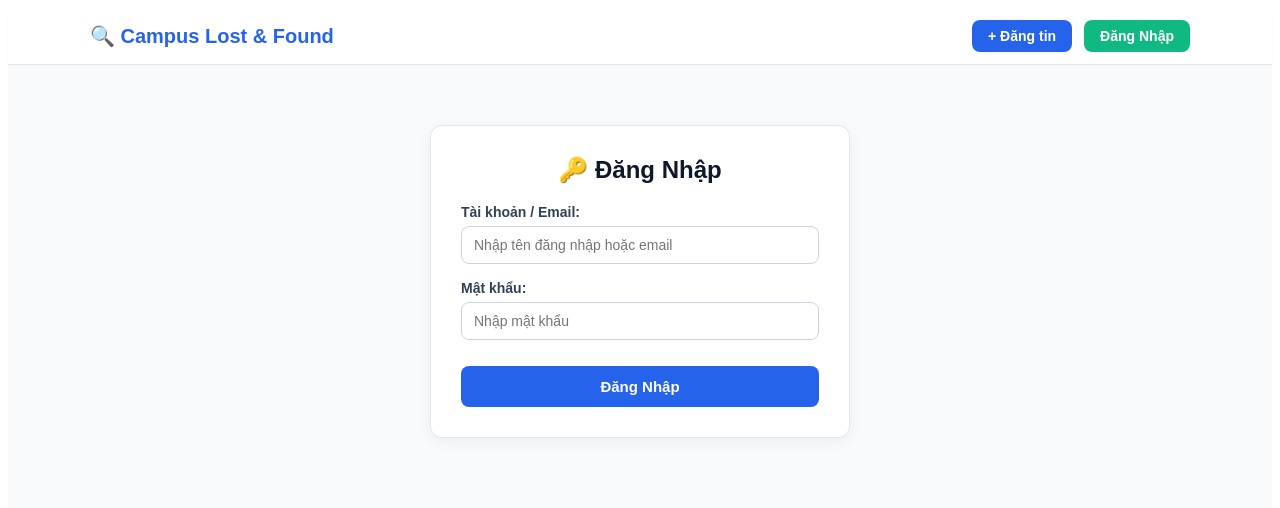
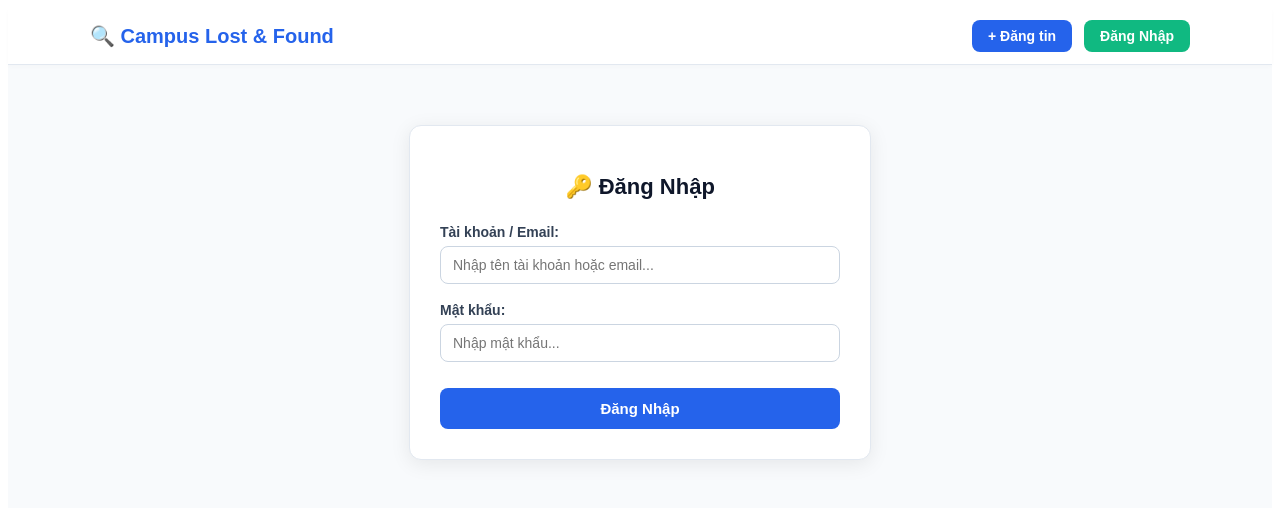
Before and after one commit to hoangtrongbao77/campus-lost-found-frontend2, a React (Vite) app: page /login in a window 1280 px wide. Shown: the top 508 px of the page. Built offline with nearby package versions, Linux system fonts and the light colour scheme.

Commit message:
Fix login page render issue and routing

```diff
--- a/src/App.jsx
+++ b/src/App.jsx
@@ -1,18 +1,11 @@
 import React from 'react';
-import { Routes, Route, Link, useNavigate } from 'react-router-dom';
+import { Routes, Route, Link } from 'react-router-dom';
 import Home from './pages/Home';
-import Login from './pages/Login'; // 👈 Import Trang Login
+import Login from './pages/Login';
 import CreateItem from './pages/CreateItem';
 import ItemDetail from './pages/ItemDetail';
 
-// Bọc thử các trang optional để tránh crash nếu chưa tạo file
-import Admin from './pages/Admin';
-import Profile from './pages/Profile';
-
 function App() {
-  const navigate = useNavigate();
-
-  // Bắt lỗi an toàn khi đọc user từ localStorage (Ngăn ngừa màn hình trắng)
   let currentUser = null;
   try {
     const savedUser = localStorage.getItem('user');
@@ -20,8 +13,7 @@ function App() {
       currentUser = JSON.parse(savedUser);
     }
   } catch (err) {
-    console.error('Lỗi parse user từ localStorage:', err);
-    localStorage.removeItem('user');
+    console.error('Lỗi đọc user:', err);
   }
 
   const handleLogout = () => {
@@ -31,7 +23,7 @@ function App() {
 
   return (
     <div style={{ minHeight: '100vh', backgroundColor: '#f8fafc', fontFamily: 'sans-serif' }}>
-      {/* THANH HEADER */}
+      {/* HEADER */}
       <header style={styles.header}>
         <div style={styles.headerContainer}>
           <Link to="/" style={styles.logo}>
@@ -43,17 +35,11 @@ function App() {
               + Đăng tin
             </Link>
 
-            {currentUser?.role === 'admin' && (
-              <Link to="/admin" style={styles.adminBtn}>
-                🛡️ Trang Admin
-              </Link>
-            )}
-
             {currentUser ? (
               <div style={styles.userSection}>
-                <Link to="/profile" style={styles.profileLink}>
-                  👤 <strong>{currentUser.fullName || currentUser.name || 'Trang cá nhân'}</strong>
-                </Link>
+                <span style={styles.welcomeText}>
+                  👤 <strong>{currentUser.fullName || currentUser.name || 'Sinh viên'}</strong>
+                </span>
                 <button onClick={handleLogout} style={styles.logoutBtn}>
                   Đăng Xuất
                 </button>
@@ -67,15 +53,14 @@ function App() {
         </div>
       </header>
 
-      {/* KHU VỰC ROUTE NỘI DUNG */}
-      <main style={{ paddingBottom: '40px' }}>
+      {/* KHU VỰC NỘI DUNG MAIN */}
+      <main style={{ padding: '20px 15px' }}>
         <Routes>
           <Route path="/" element={<Home />} />
           <Route path="/login" element={<Login />} />
           <Route path="/create" element={<CreateItem />} />
           <Route path="/items/:id" element={<ItemDetail />} />
-          <Route path="/admin" element={<Admin />} />
-          <Route path="/profile" element={<Profile />} />
+          <Route path="*" element={<Home />} />
         </Routes>
       </main>
     </div>
@@ -121,27 +106,14 @@ const styles = {
     fontWeight: '600',
     fontSize: '14px',
   },
-  adminBtn: {
-    backgroundColor: '#eab308',
-    color: '#ffffff',
-    padding: '8px 16px',
-    borderRadius: '8px',
-    textDecoration: 'none',
-    fontWeight: '600',
-    fontSize: '14px',
-  },
   userSection: {
     display: 'flex',
     alignItems: 'center',
     gap: '12px',
   },
-  profileLink: {
-    color: '#1e293b',
-    textDecoration: 'none',
+  welcomeText: {
     fontSize: '14px',
-    padding: '6px 10px',
-    borderRadius: '6px',
-    backgroundColor: '#f1f5f9',
+    color: '#334155',
   },
   logoutBtn: {
     backgroundColor: '#ef4444',
--- a/src/pages/Login.jsx
+++ b/src/pages/Login.jsx
@@ -1,5 +1,5 @@
 import React, { useState } from 'react';
-import { useNavigate, Link } from 'react-router-dom';
+import { useNavigate } from 'react-router-dom';
 import API from '../api/axios';
 
 const Login = () => {
@@ -21,55 +21,56 @@ const Login = () => {
       const res = await API.post('/auth/login', formData);
       const data = res.data;
 
-      // Lưu Token và User vào LocalStorage
-      if (data.token) localStorage.setItem('token', data.token);
-      if (data.accessToken) localStorage.setItem('accessToken', data.accessToken);
+      // Lưu Token và thông tin User vào LocalStorage
+      const token = data.token || data.accessToken;
+      if (token) localStorage.setItem('token', token);
       if (data.user) localStorage.setItem('user', JSON.stringify(data.user));
 
-      window.location.href = '/'; // Chuyển hướng về trang chủ & tải lại state
+      // Chuyển hướng về trang chủ
+      window.location.href = '/';
     } catch (err) {
       console.error('Lỗi đăng nhập:', err);
-      setError(err.response?.data?.message || 'Đăng nhập thất bại. Vui lòng kiểm tra lại!');
+      setError(err.response?.data?.message || 'Đăng nhập thất bại. Vui lòng kiểm tra lại tài khoản, mật khẩu!');
     } finally {
       setLoading(false);
     }
   };
 
   return (
-    <div style={styles.container}>
+    <div style={styles.wrapper}>
       <div style={styles.card}>
         <h2 style={styles.title}>🔑 Đăng Nhập</h2>
 
-        {error && <div style={styles.errorAlert}>{error}</div>}
+        {error && <div style={styles.errorBox}>{error}</div>}
 
         <form onSubmit={handleSubmit} style={styles.form}>
-          <div style={styles.formGroup}>
+          <div style={styles.field}>
             <label style={styles.label}>Tài khoản / Email:</label>
             <input
               type="text"
               name="username"
               value={formData.username}
               onChange={handleChange}
+              placeholder="Nhập tên tài khoản hoặc email..."
               required
-              placeholder="Nhập tên đăng nhập hoặc email"
               style={styles.input}
             />
           </div>
 
-          <div style={styles.formGroup}>
+          <div style={styles.field}>
             <label style={styles.label}>Mật khẩu:</label>
             <input
               type="password"
               name="password"
               value={formData.password}
               onChange={handleChange}
+              placeholder="Nhập mật khẩu..."
               required
-              placeholder="Nhập mật khẩu"
               style={styles.input}
             />
           </div>
 
-          <button type="submit" disabled={loading} style={styles.submitBtn}>
+          <button type="submit" disabled={loading} style={styles.button}>
             {loading ? 'Đang xử lý...' : 'Đăng Nhập'}
           </button>
         </form>
@@ -79,38 +80,43 @@ const Login = () => {
 };
 
 const styles = {
-  container: {
-    maxWidth: '420px',
-    margin: '60px auto',
-    padding: '0 15px',
+  wrapper: {
+    display: 'flex',
+    justifyContent: 'center',
+    alignItems: 'center',
+    padding: '40px 15px',
   },
   card: {
+    width: '100%',
+    maxWidth: '400px',
     backgroundColor: '#ffffff',
+    padding: '30px',
     borderRadius: '12px',
-    padding: '30px',
-    boxShadow: '0 4px 15px rgba(0,0,0,0.05)',
+    boxShadow: '0 4px 20px rgba(0, 0, 0, 0.08)',
     border: '1px solid #e2e8f0',
   },
   title: {
     textAlign: 'center',
-    margin: '0 0 20px 0',
+    marginBottom: '24px',
     color: '#0f172a',
+    fontSize: '22px',
+    fontWeight: '700',
   },
-  errorAlert: {
+  errorBox: {
     backgroundColor: '#fef2f2',
     color: '#dc2626',
     padding: '10px 14px',
     borderRadius: '8px',
+    marginBottom: '16px',
     fontSize: '14px',
-    marginBottom: '15px',
     border: '1px solid #fecaca',
   },
   form: {
     display: 'flex',
     flexDirection: 'column',
-    gap: '16px',
+    gap: '18px',
   },
-  formGroup: {
+  field: {
     display: 'flex',
     flexDirection: 'column',
     gap: '6px',
@@ -126,17 +132,19 @@ const styles = {
     border: '1px solid #cbd5e1',
     fontSize: '14px',
     outline: 'none',
+    width: '100%',
+    boxSizing: 'border-box',
   },
-  submitBtn: {
+  button: {
     backgroundColor: '#2563eb',
     color: '#ffffff',
     border: 'none',
     padding: '12px',
     borderRadius: '8px',
+    fontWeight: '700',
     fontSize: '15px',
-    fontWeight: '700',
     cursor: 'pointer',
-    marginTop: '10px',
+    marginTop: '8px',
   },
 };
 
```
